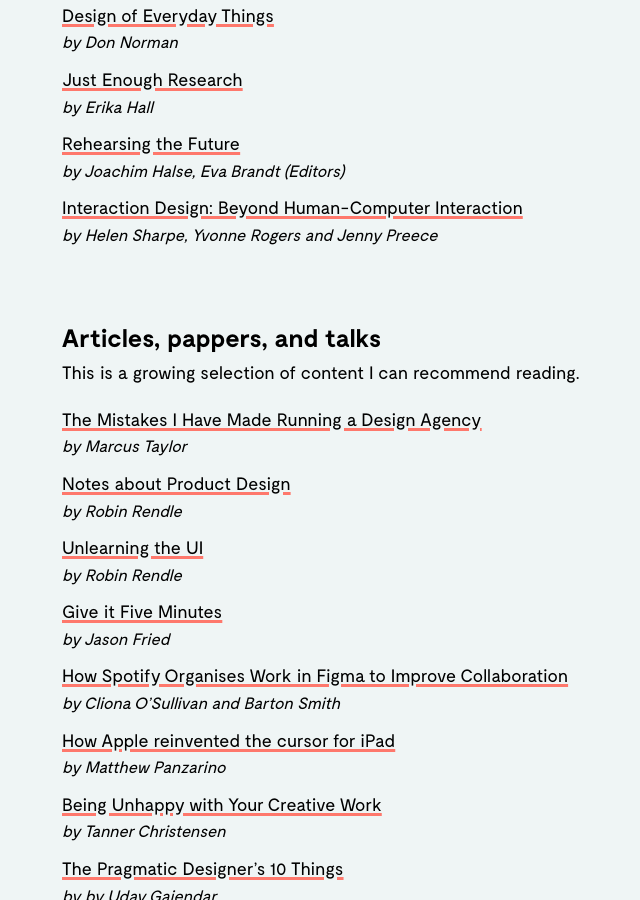
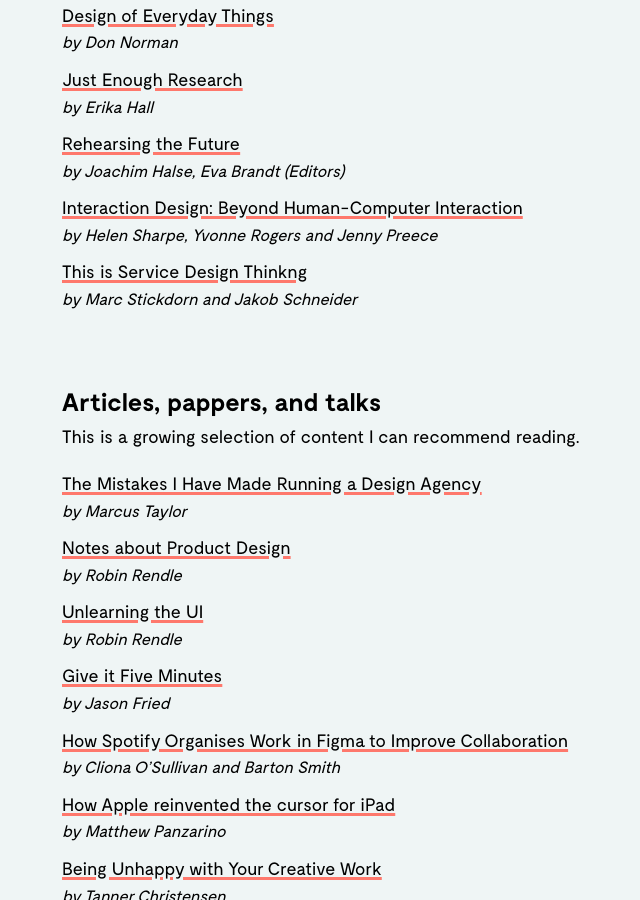
Before and after one commit to jacoblindstrm/jacoblindstrm.github.io, a Jekyll site: the page built from _posts/2020-04-01-what-im-reading.html, in a window 1280 px wide and 900 px high, scrolled down 1091 px. Shown: the whole window, without its empty margins (2-642 px from the left). Built offline with Jekyll 4.4.1, drawn with Linux system fonts in a browser that asks for light colours; comment, search, counter and statistics services are not loaded.

Commit message:
Update books.yml

```diff
--- a/_data/books.yml
+++ b/_data/books.yml
@@ -40,3 +40,6 @@
 - title: "Interaction Design: Beyond Human-Computer Interaction"
   url: https://www.amazon.com/Interaction-Design-Beyond-Human-Computer/dp/0470665769
   author: Helen Sharpe, Yvonne Rogers and Jenny Preece
+- title: This is Service Design Thinkng
+  url: http://thisisservicedesignthinking.com/
+  author: Marc Stickdorn and Jakob Schneider
```
